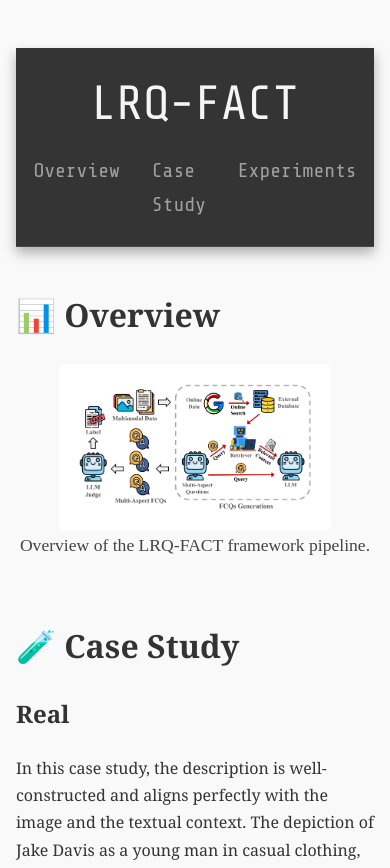
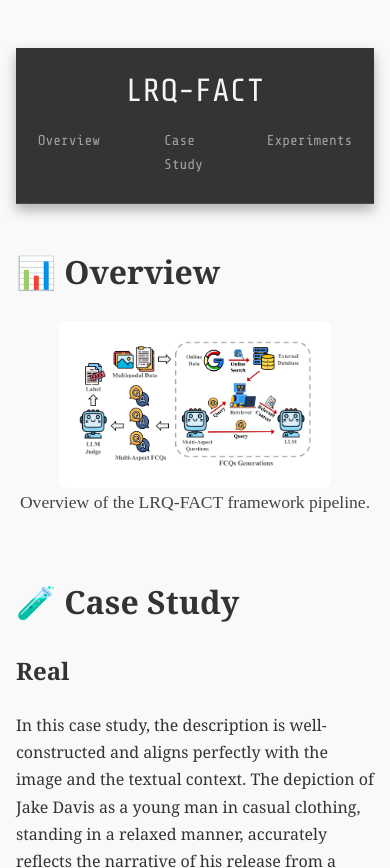
Before and after one commit to lrqfact/lrqfact.github.io, a plain HTML site: page index.html in a window 390 px wide. Shown: the top 868 px of the page. Drawn offline with nearby package versions, Linux system fonts and the light colour scheme.

Commit message:
Add files via upload

```diff
--- a/index.html
+++ b/index.html
@@ -180,6 +180,17 @@
         sub {
             font-size: 0.75em;
             color: #888;
+        }
+
+        @media (max-width: 600px) {
+            nav a {
+                font-size: 0.9rem; /* or 1.1rem if you want slightly larger */
+                padding: 0.1rem 1rem;
+            }
+
+            .header-title {
+                font-size: 2rem;
+            }
         }
 
 
```
